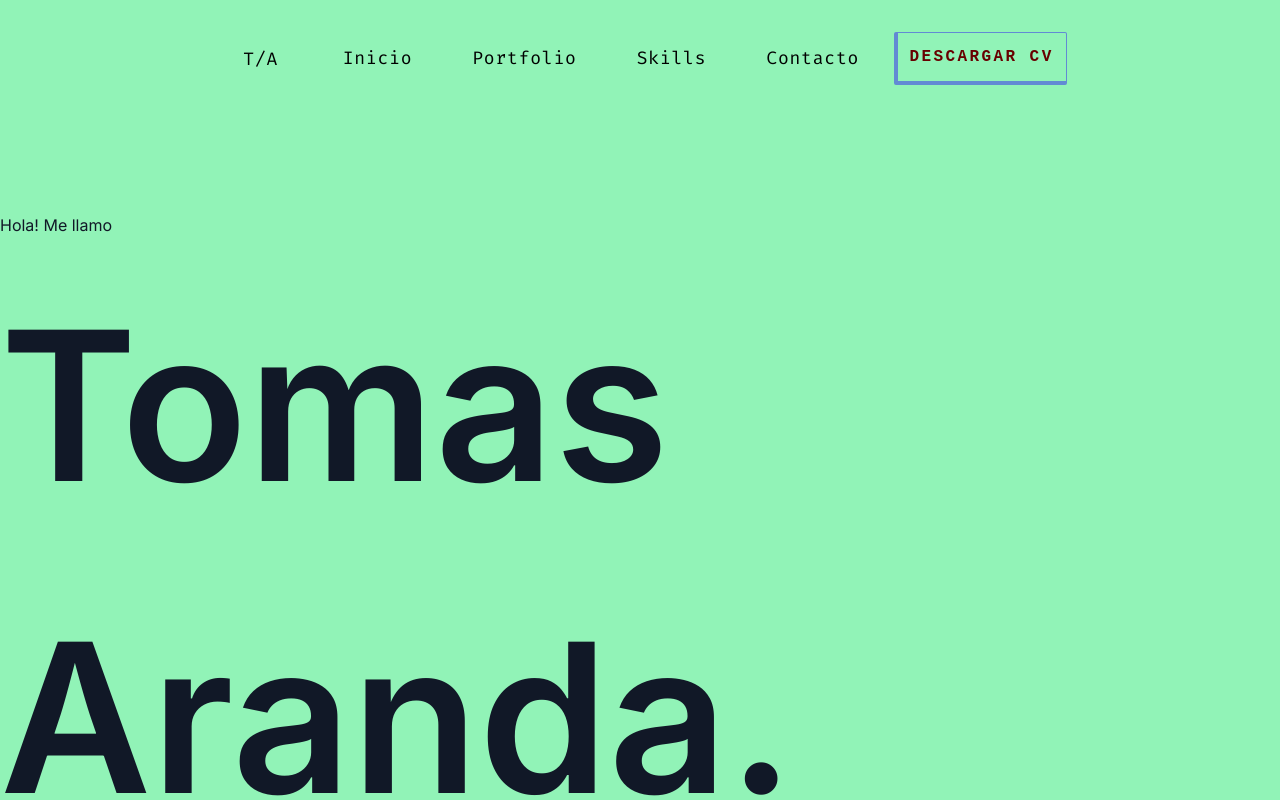
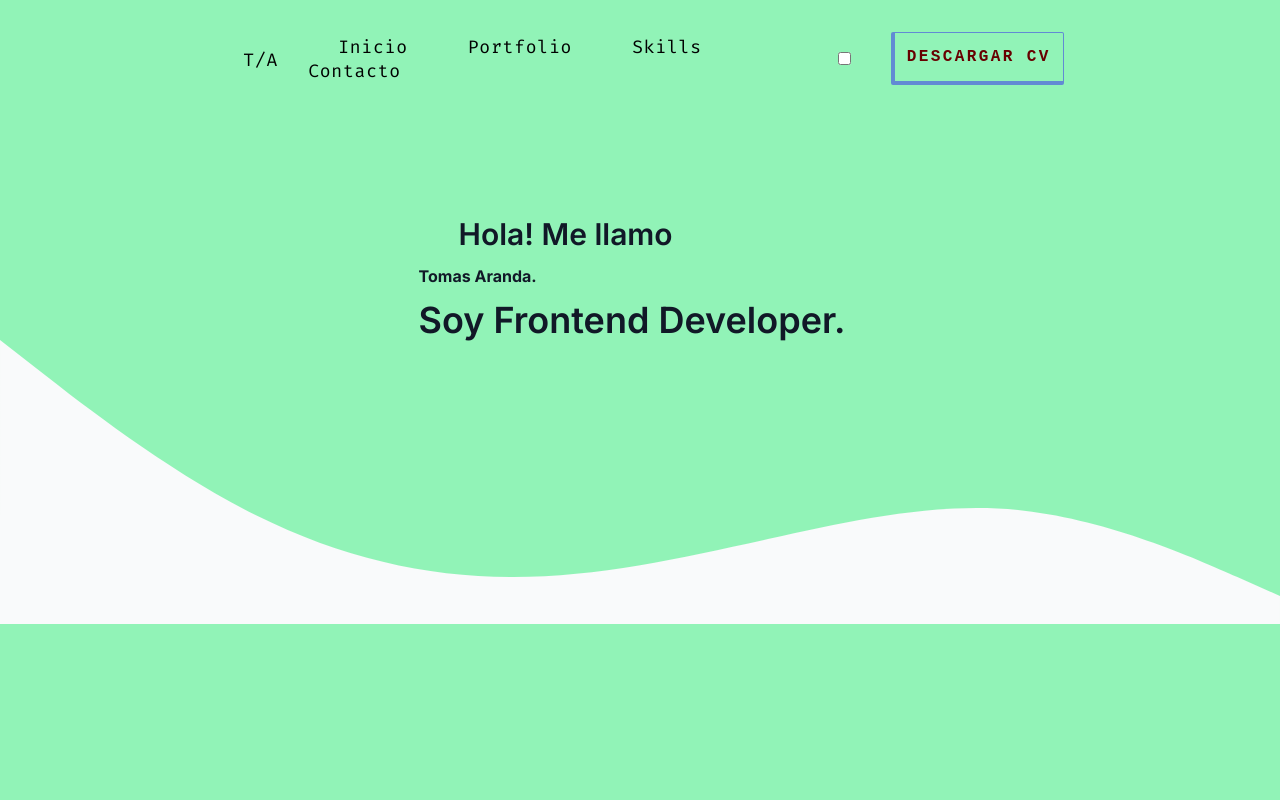
Before and after one commit to TomasAranda21/new-portfolio, a React (Vite) app in the folder frontend/: page / in a window 1280 px wide. Shown: the top 800 px of the page. Built offline with nearby package versions, Linux system fonts and the light colour scheme.

Commit message:
add button dark mode and change space button size

```diff
--- a/frontend/src/components/header/Header.jsx
+++ b/frontend/src/components/header/Header.jsx
@@ -24,7 +24,22 @@ const Header = () => {
 
             </div>
 
-            <ButtonCV text="descargar cv"/>
+            <div className="flex items-center gap-10">
+
+
+                <label className="switch">
+                    <input type="checkbox"/>
+                    <span className="slider"></span>
+                </label>
+
+                <div className="w-44 relative h-14">
+                    <div className="absolute ">
+
+                        <ButtonCV text="descargar cv"/>
+
+                    </div>
+                </div>
+            </div>
 
         </nav>
 
@@ -32,10 +47,10 @@ const Header = () => {
         <section className="flex justify-center text-gray-900">
 
             <div className="flex flex-col gap-3 pt-32">
-                <p>Hola! Me llamo</p>
-                <h1 className="text-10xl font-semibold">Tomas Aranda.</h1>
+                <p className="text-3xl ml-10 font-semibold">Hola! Me llamo</p>
+                <h1 className="text-11xl font-bold">Tomas Aranda.</h1>
 
-                <p className="text-2xl">Soy Frontend Developer.</p>
+                <p className="text-4xl text-right mr-4 font-semibold">Soy Frontend Developer.</p>
             </div>
 
         </section>
--- a/frontend/src/pages/Contact.jsx
+++ b/frontend/src/pages/Contact.jsx
@@ -197,10 +197,13 @@ const Contact = () => {
                             </div>
                         </div>
 
-                            <ButtonCV
-                            text="Enviar"
-                            type="submit"
-                            />
+                            <div className="h-3 w-full">
+                                <ButtonCV
+                                text="Enviar"
+                                type="submit"
+                                />
+
+                            </div>
 
 
                         {mensaje.msg && <div className="text-white text-center text-xl">{mensaje.msg}</div>}
```
